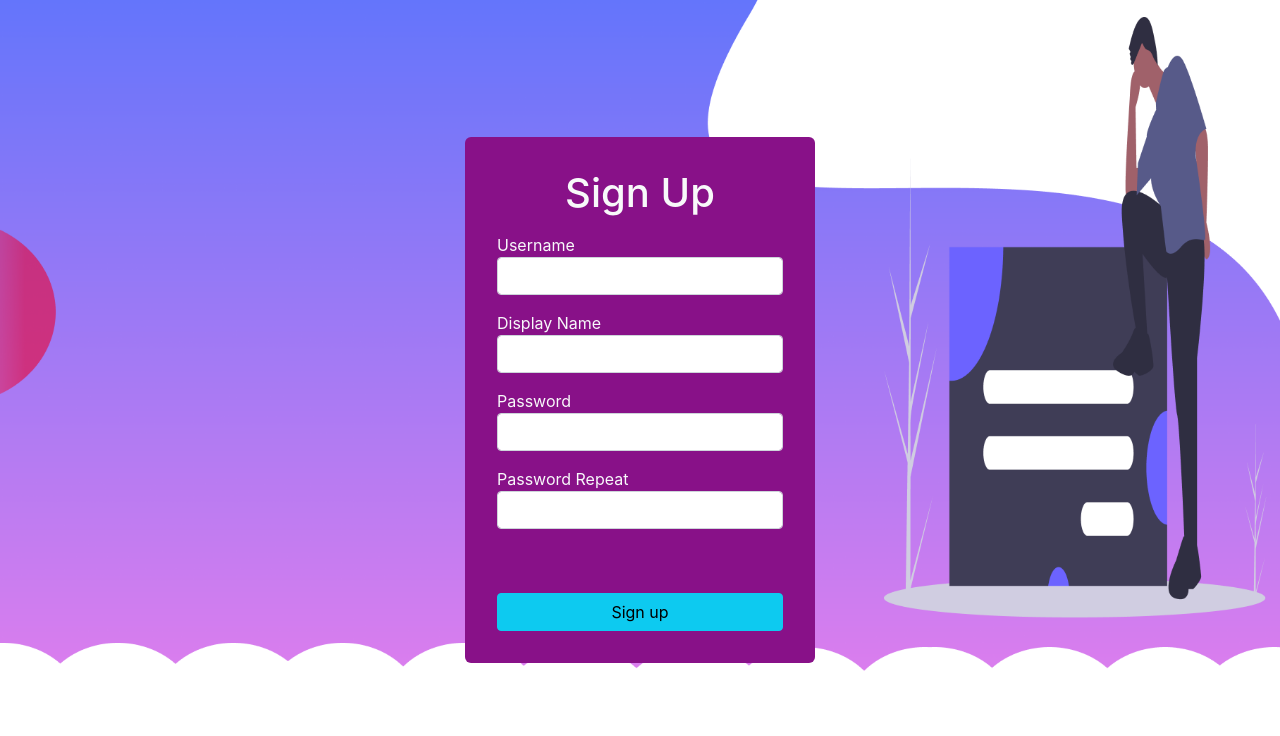
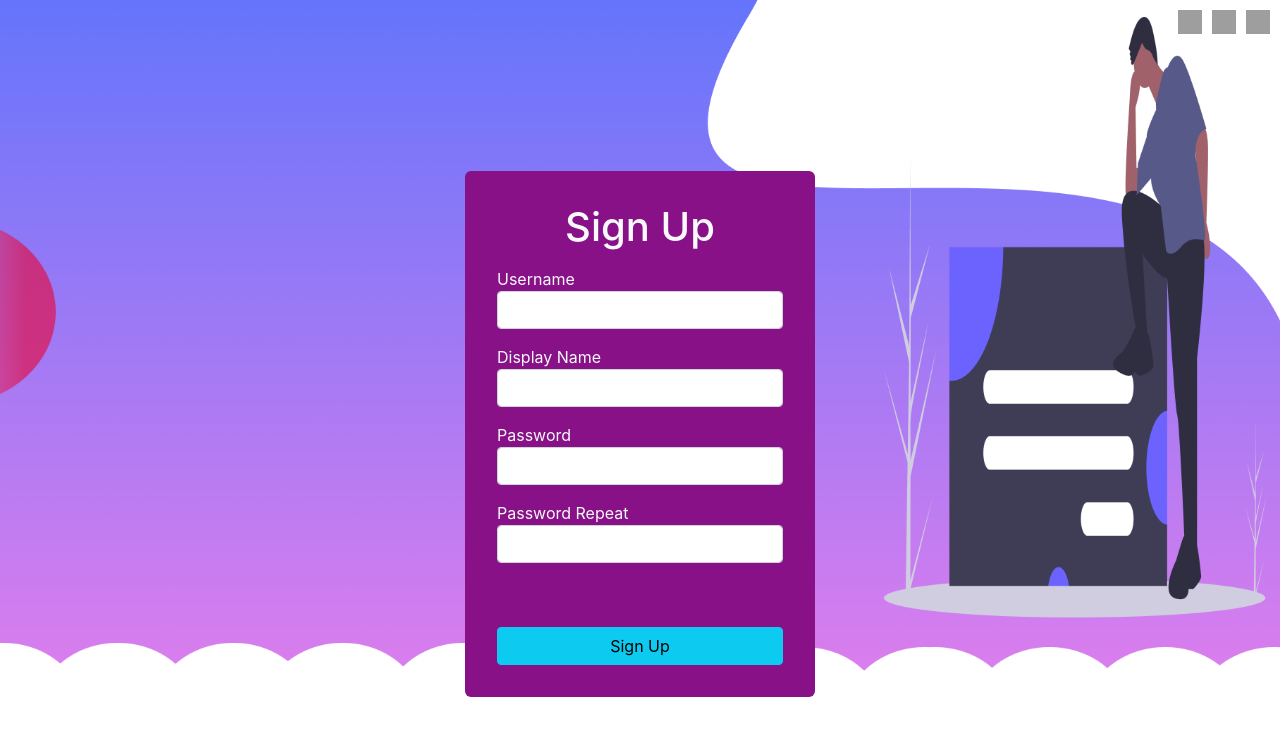
Before and after one commit to sakirtufan/tufanify-frontend, a React (Create React App) app: page / in a window 1280 px wide. Shown: the top 736 px of the page. Built offline with nearby package versions, Linux system fonts and the light colour scheme; grey boxes are pictures that could not be loaded.

Commit message:
Add Language Support In React

```diff
--- a/package.json
+++ b/package.json
@@ -8,9 +8,11 @@
     "@testing-library/user-event": "^12.8.3",
     "axios": "^0.24.0",
     "bootstrap": "^5.0.0-alpha1",
+    "i18next": "^21.6.15",
     "node-sass": "^6.0.1",
     "react": "^17.0.2",
     "react-dom": "^17.0.2",
+    "react-i18next": "^11.16.3",
     "react-scripts": "4.0.3",
     "web-vitals": "^1.1.2"
   },
--- a/src/Pages/Signup/UserSignupPage.js
+++ b/src/Pages/Signup/UserSignupPage.js
@@ -1,11 +1,12 @@
 import React from "react";
 import "./signup.css";
 import { useState } from "react";
-import { signup } from "../../api/apiCalls";
+import { withTranslation } from "react-i18next";
+import { signup,changeLanguage } from "../../api/apiCalls";
 import signupBg from "../../images/bg-signup.png";
 import Input from "../../components/input";
 
-export const UserSignupPage = () => {
+const UserSignupPage = ({ t, i18n }) => {
   const [state, setState] = useState({
     username: "",
     displayName: "",
@@ -19,12 +20,12 @@ export const UserSignupPage = () => {
     const { name, value } = event.target;
     const errors = { ...state.errors };
     errors[name] = undefined;
-    if( name === "password" || name === "passwordRepeat"){
-      if( name === "password" && value !== state.passwordRepeat){
-        errors.passwordRepeat = "Password mismatch";
-      }else if(name === "passwordRepeat" && value !== state.password){
-        errors.passwordRepeat = "Password mismatch";
-      }else{
+    if (name === "password" || name === "passwordRepeat") {
+      if (name === "password" && value !== state.passwordRepeat) {
+        errors.passwordRepeat = t("Password mismatch");
+      } else if (name === "passwordRepeat" && value !== state.password) {
+        errors.passwordRepeat = t("Password mismatch");
+      } else {
         errors.passwordRepeat = undefined;
       }
     }
@@ -34,7 +35,7 @@ export const UserSignupPage = () => {
   const onClickSignup = (e) => {
     e.preventDefault();
     const { username, displayName, password } = state;
-    const body = { username,displayName,password };
+    const body = { username, displayName, password };
 
     setState({
       ...state,
@@ -62,6 +63,11 @@ export const UserSignupPage = () => {
       });
   };
 
+  const onChangeLanguage = (language) => {
+    i18n.changeLanguage(language);
+    changeLanguage(language);
+  };
+
   return (
     <div
       id="signup"
@@ -72,26 +78,74 @@ export const UserSignupPage = () => {
         backgroundRepeat: "no-repeat",
       }}
     >
+      <section className="language-wrapper">
+        <img
+          src="https://countryflagsapi.com/png/tr"
+          alt="Turkish Flag"
+          onClick={() => onChangeLanguage("tr")}
+          className="language-flag"
+        ></img>
+        <img
+          src="https://countryflagsapi.com/png/usa"
+          alt="USA Flag"
+          onClick={() => onChangeLanguage("en")}
+          className="language-flag"
+        ></img>
+        <img
+          src="https://countryflagsapi.com/png/de"
+          alt="Germany Flag"
+          onClick={() => onChangeLanguage("de")}
+          className="language-flag"
+        ></img>
+      </section>
+      <div>
         <section className="signup container d-flex justify-content-center align-items-center">
           <form className="bg-primary text-light">
-          <h1 className="text-center mb-3"> Sign Up </h1>
-          <Input label="Username" error={state.errors.username} name="username" onChange={handleChange}/>
-          <Input label="Display Name" error={state.errors.displayName} name="displayName" onChange={handleChange}/>
-          <Input label="Password" error={state.errors.password} name="password" onChange={handleChange} type="password"/>
-          <Input label="Password Repeat" error={state.errors.passwordRepeat} name="passwordRepeat" onChange={handleChange} type="password"/>
+            <h1 className="text-center mb-3">{t("Sign Up")}</h1>
+            <Input
+              label={t("Username")}
+              error={state.errors.username}
+              name="username"
+              onChange={handleChange}
+            />
+            <Input
+              label={t("Display Name")}
+              error={state.errors.displayName}
+              name="displayName"
+              onChange={handleChange}
+            />
+            <Input
+              label={t("Password")}
+              error={state.errors.password}
+              name="password"
+              onChange={handleChange}
+              type="password"
+            />
+            <Input
+              label={t("Password Repeat")}
+              error={state.errors.passwordRepeat}
+              name="passwordRepeat"
+              onChange={handleChange}
+              type="password"
+            />
             <button
               className="btn btn-info w-100 mt-5"
               onClick={onClickSignup}
-            disabled={ state.pendingApiCall || state.errors.passwordRepeat !== undefined }
+              disabled={
+                state.pendingApiCall ||
+                state.errors.passwordRepeat !== undefined
+              }
             >
-
               {state.pendingApiCall && (
                 <span className="spinner-border spinner-border-sm"> </span>
               )}
-            Sign up
+              {t("Sign Up")}
             </button>
           </form>
         </section>
       </div>
+    </div>
   );
 };
+
+export default withTranslation()(UserSignupPage);
--- a/src/Pages/Signup/signup.css
+++ b/src/Pages/Signup/signup.css
@@ -15,3 +15,15 @@
 .invalid-feedback {
   color: aqua !important;
 }
+
+.language-wrapper{
+  text-align: right;
+}
+
+.language-flag{
+  width: 24px;
+  height: 24px;
+  margin-right: 10px;
+  margin-top: 10px;
+  cursor: pointer;
+}
--- a/src/api/apiCalls.js
+++ b/src/api/apiCalls.js
@@ -1,5 +1,9 @@
 import Axios from "axios";
 
-export const signup = (body) => {
-    return Axios.post("/api/1.0/users", body)
-}
+export const signup = body => {
+    return Axios.post('/api/1.0/users', body);
+  };
+
+export const changeLanguage = language => {
+    Axios.defaults.headers['accept-language'] = language;
+  };
--- /dev/null
+++ b/src/i18n.js
@@ -0,0 +1,51 @@
+import i18n from 'i18next';
+import { initReactI18next } from 'react-i18next';
+
+i18n.use(initReactI18next).init({
+  resources: {
+    en: {
+      translations: {
+        'Sign Up': 'Sign Up',
+        'Password mismatch': 'Password mismatch',
+        Username: 'Username',
+        'Display Name': 'Display Name',
+        Password: 'Password',
+        'Password Repeat': 'Password Repeat'
+      }
+    },
+    tr: {
+      translations: {
+        'Sign Up': 'Kayıt Ol',
+        'Password mismatch': 'Aynı şifreyi giriniz',
+        Username: 'Kullanıcı Adı',
+        'Display Name': 'Tercih Edilen İsim',
+        Password: 'Şifre',
+        'Password Repeat': 'Şifreyi Tekrarla'
+      }
+    },
+    de: {
+        translations: {
+          'Sign Up': 'Konto erstellen',
+          'Password mismatch': 'Die Passwörter stimmen nicht überein',
+          Username: 'Benutzername',
+          'Display Name': 'Anzeigename',
+          Password: 'Passwort',
+          'Password Repeat': 'Passwort nochmals eingeben'
+        }
+      }
+
+  },
+  fallbackLng: 'en',
+  ns: ['translations'],
+  defaultNS: 'translations',
+  keySeparator: false,
+  interpolation: {
+    escapeValue: false,
+    formatSeparator: ','
+  },
+  react: {
+    wait: true
+  }
+});
+
+export default i18n;
--- a/src/index.js
+++ b/src/index.js
@@ -3,7 +3,9 @@ import ReactDOM from 'react-dom';
 import "../src/main.scss";
 import './index.css';
 import App from './App';
-import { UserSignupPage } from './Pages/Signup/UserSignupPage.js';
+import UserSignupPage  from './Pages/Signup/UserSignupPage.js';
+import './i18n';
+
 
 ReactDOM.render(
   <React.StrictMode>
```
Also changed, not shown: 1 other file (tests, documents, lock files or other folders). Lines whose indentation alone changed are shown as unchanged.
